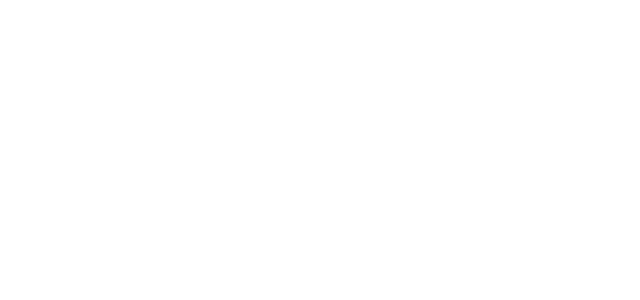
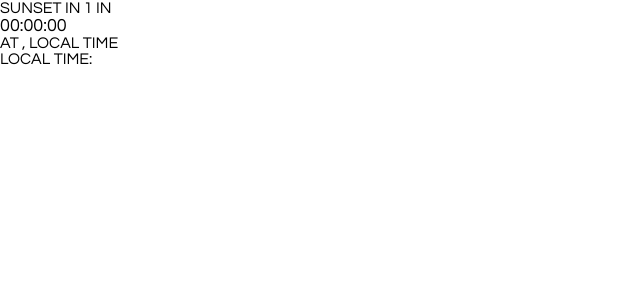
Before and after one commit to kattata/sunset-today-updated, a React (Create React App) app: page /location/1 in a window 1280 px wide. Shown: the top 300 px of the page, without its empty margins (0-640 px from the left). Built offline with nearby package versions, Linux system fonts and the light colour scheme.

Commit message:
initial two pages

```diff
--- a/src/App.js
+++ b/src/App.js
@@ -2,22 +2,106 @@ import { BrowserRouter, Route, Switch } from "react-router-dom";
 import Home from "./pages/home/Home";
 import Location from "./pages/location/Location";
 import "./styles/main.scss";
+import { useHistory } from "react-router-dom";
 
-function App() {
+import React, { useState, useEffect } from "react";
+import { getRemainingTime, passCoordinates } from "./services/helpers";
+import { getSunsetTime, getLocalTime } from "./services/fetchData";
+
+const defaultRemainingTime = {
+  hours: "00",
+  minutes: "00",
+  seconds: "00",
+};
+
+const App = () => {
+  const [location, setLocation] = useState("");
+  const [sunsetTime, setSunsetTime] = useState({
+    sunsetDate: null,
+    sunsetTime: null,
+  });
+  const [localTime, setLocalTime] = useState(null);
+  const [remainingTime, setRemainingTime] = useState(defaultRemainingTime);
+
+  // Countdown
+  useEffect(() => {
+    if (sunsetTime.sunsetTime !== null) {
+      const interval = setInterval(() => {
+        updateRemainingTime();
+      }, 1000);
+      return () => clearInterval(interval);
+    }
+  });
+
+  // Update countdown every second
+  const updateRemainingTime = async () => {
+    const countdown = await getRemainingTime(
+      sunsetTime.sunsetDate,
+      sunsetTime.sunsetTime
+    );
+
+    setRemainingTime(countdown);
+  };
+
+  // Update input field
+  const handleChange = (e) => {
+    setLocation(e.target.value);
+  };
+
+  // Handle submit
+  // const handleSubmit = async (e) => {
+  //   e.preventDefault();
+
+  //   // Get data from IP Geoocation - sunset date and time + latitude and longitude
+  //   const data = await getSunsetTime(location);
+
+  //   setSunsetTime({
+  //     sunsetDate: data.date,
+  //     sunsetTime: data.sunset,
+  //   });
+
+  //   const lat = data.lat;
+  //   const long = data.long;
+
+  //   passCoordinates(lat, long);
+
+  //   // Get data from Timezone DB - local time of the selected city
+  //   const localTime = await getLocalTime(lat, long);
+  //   setLocalTime(localTime);
+
+  //   // Redirect to location page
+  //   if (location) {
+  //     history.push(`/location/${location}`);
+  //     // console.log(location);
+  //   }
+  // };
+
   return (
     <div className="App">
       <BrowserRouter>
         <Switch>
           <Route exact path="/">
-            <Home />
+            <Home
+              handleChange={handleChange}
+              remainingTime={remainingTime}
+              sunsetTime={sunsetTime}
+              localTime={localTime}
+              location={location}
+              setLocalTime={setLocalTime}
+              setSunsetTime={setSunsetTime}
+            />
           </Route>
-          <Route exact path="/city/:city">
-            <Location />
+          <Route exact path="/location/:location">
+            <Location
+              remainingTime={remainingTime}
+              sunsetTime={sunsetTime}
+              localTime={localTime}
+            />
           </Route>
         </Switch>
       </BrowserRouter>
     </div>
   );
-}
+};
 
 export default App;
--- a/src/pages/home/Home.js
+++ b/src/pages/home/Home.js
@@ -1,10 +1,7 @@
 import React, { useState, useEffect } from "react";
+import { useHistory } from "react-router-dom";
 import { getRemainingTime, passCoordinates } from "../../services/helpers";
-import {
-  getBackgroundImg,
-  getSunsetTime,
-  getLocalTime,
-} from "../../services/fetchData";
+import { getSunsetTime, getLocalTime } from "../../services/fetchData";
 import "./home.scss";
 
 const defaultRemainingTime = {
@@ -13,54 +10,53 @@ const defaultRemainingTime = {
   seconds: "00",
 };
 
-const Home = () => {
-  const [location, setLocation] = useState("");
-  const [sunsetTime, setSunsetTime] = useState({
-    sunsetDate: null,
-    sunsetTime: null,
-  });
-  const [coordinates, setCoordinates] = useState({
-    lat: "",
-    long: "",
-  });
-  const [localTime, setLocalTime] = useState(null);
-  const [remainingTime, setRemainingTime] = useState(defaultRemainingTime);
+const Home = ({
+  handleChange,
+  location,
+  remainingTime,
+  sunsetTime,
+  localTime,
+  setLocalTime,
+  setSunsetTime,
+}) => {
+  const history = useHistory();
+  // const [location, setLocation] = useState("");
+  // const [sunsetTime, setSunsetTime] = useState({
+  //   sunsetDate: null,
+  //   sunsetTime: null,
+  // });
+  // const [localTime, setLocalTime] = useState(null);
+  // const [remainingTime, setRemainingTime] = useState(defaultRemainingTime);
 
-  // Countdown;
-  useEffect(() => {
-    if (sunsetTime.sunsetTime !== null) {
-      const interval = setInterval(() => {
-        updateRemainingTime();
-      }, 1000);
-      return () => clearInterval(interval);
-    }
-  });
+  // // Countdown;
+  // useEffect(() => {
+  //   if (sunsetTime.sunsetTime !== null) {
+  //     const interval = setInterval(() => {
+  //       updateRemainingTime();
+  //     }, 1000);
+  //     return () => clearInterval(interval);
+  //   }
+  // });
 
-  const updateRemainingTime = async () => {
-    const countdown = await getRemainingTime(
-      sunsetTime.sunsetDate,
-      sunsetTime.sunsetTime
-    );
+  // const updateRemainingTime = async () => {
+  //   const countdown = await getRemainingTime(
+  //     sunsetTime.sunsetDate,
+  //     sunsetTime.sunsetTime
+  //   );
 
-    // const countdown = await getRemainingTime(
-    //   sunsetTime.sunsetDate,
-    //   sunsetTime.sunsetTime,
-    //   "-33.8548157",
-    //   "151.2164539"
-    // );
-    setRemainingTime(countdown);
-  };
+  //   setRemainingTime(countdown);
+  // };
 
-  // Update input field
-  const handleChange = (e) => {
-    setLocation(e.target.value);
-  };
+  // // Update input field
+  // const handleChange = (e) => {
+  //   setLocation(e.target.value);
+  // };
 
   // Handle submit
   const handleSubmit = async (e) => {
     e.preventDefault();
 
-    // Get data from IPGElocation - sunset date and time + latitude and longitude
+    // Get data from IP Geoocation - sunset date and time + latitude and longitude
     const data = await getSunsetTime(location);
 
     setSunsetTime({
@@ -73,13 +69,12 @@ const Home = () => {
 
     passCoordinates(lat, long);
 
-    setCoordinates(data.lat, data.long);
-
     // Get data from Timezone DB - local time of the selected city
     const localTime = await getLocalTime(lat, long);
     setLocalTime(localTime);
 
-    // await getBackgroundImg();
+    // Redirect to location page
+    history.push(`/location/${location}`);
   };
 
   return (
@@ -103,14 +98,17 @@ const Home = () => {
               placeholder="Type in a city and press Enter"
             />
           </form>
-          <p>Sunset in {location}</p>
+          {/* <p>Sunset in {location} in</p>
           {remainingTime && (
-            <p>
+            <h2>
               {remainingTime.hours}:{remainingTime.minutes}:
               {remainingTime.seconds}
-            </p>
+            </h2>
           )}
-          <p>At {sunsetTime.sunsetTime} local time</p>
+          <p>
+            At {sunsetTime.sunsetTime}, {sunsetTime.sunsetDate} local time
+          </p>
+          <p>Local time: {localTime}</p> */}
         </div>
       </div>
     </section>
--- a/src/pages/home/home.scss
+++ b/src/pages/home/home.scss
@@ -11,6 +11,10 @@
     margin: auto;
     color: white;
     width: fit-content;
+  }
+
+  h2 {
+    font-size: 25px;
   }
 
   p {
--- a/src/pages/location/Location.js
+++ b/src/pages/location/Location.js
@@ -1,5 +1,25 @@
-const Location = () => {
-  return <section className="location">location</section>;
+import { useParams } from "react-router";
+import { useState, useEffect } from "react";
+import { getBackgroundImg } from "../../services/fetchData";
+
+const Location = ({ remainingTime, sunsetTime, localTime }) => {
+  const { location } = useParams();
+
+  return (
+    <section className="location">
+      {/* <img src={randomImg} alt="random img" className="random-bg" /> */}
+      <p>Sunset in {location} in</p>
+      {remainingTime && (
+        <h2>
+          {remainingTime.hours}:{remainingTime.minutes}:{remainingTime.seconds}
+        </h2>
+      )}
+      <p>
+        At {sunsetTime.sunsetTime}, {sunsetTime.sunsetDate} local time
+      </p>
+      <p>Local time: {localTime}</p>
+    </section>
+  );
 };
 
 export default Location;
--- a/src/services/fetchData.js
+++ b/src/services/fetchData.js
@@ -24,7 +24,7 @@ export const getSunsetTime = async (location) => {
 
 export const getLocalTime = async (lat, long) => {
   const apiKey = `II60YTR24QZC`;
-  const url = `http://api.timezonedb.com/v2.1/get-time-zone?key=${apiKey}&format=json&by=position&lat=${lat}&lng=${long}`;
+  const url = `https://api.timezonedb.com/v2.1/get-time-zone?key=${apiKey}&format=json&by=position&lat=${lat}&lng=${long}`;
   try {
     const response = await axios.get(url);
     const localTime = response.data.formatted;
--- a/src/styles/main.scss
+++ b/src/styles/main.scss
@@ -31,6 +31,7 @@ h2 {
   font-size: 18px;
   font-weight: 400;
   text-transform: uppercase;
+  // color: white;
 }
 
 p {
```
Also changed, not shown: 1 other file (tests, documents, lock files or other folders).
